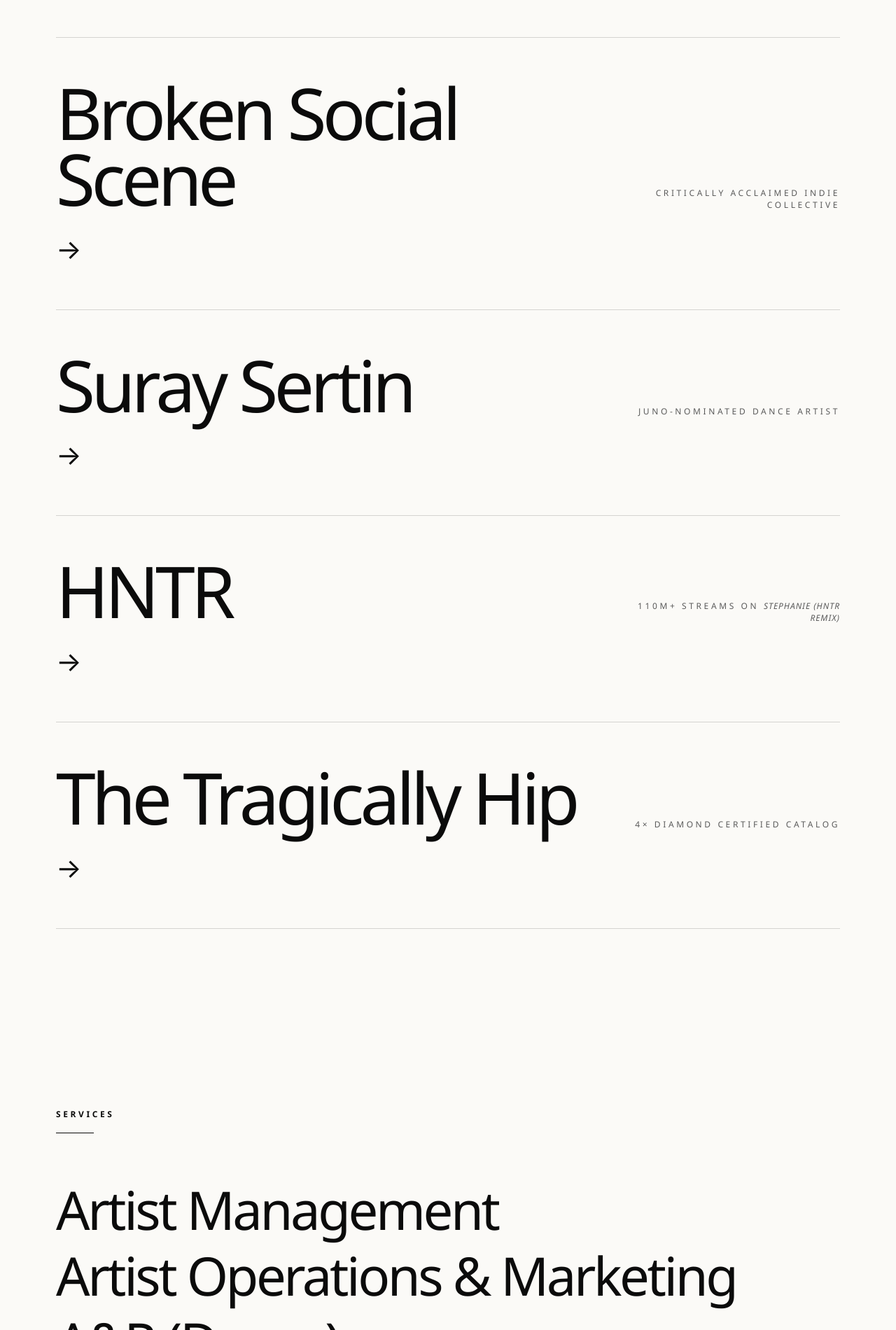
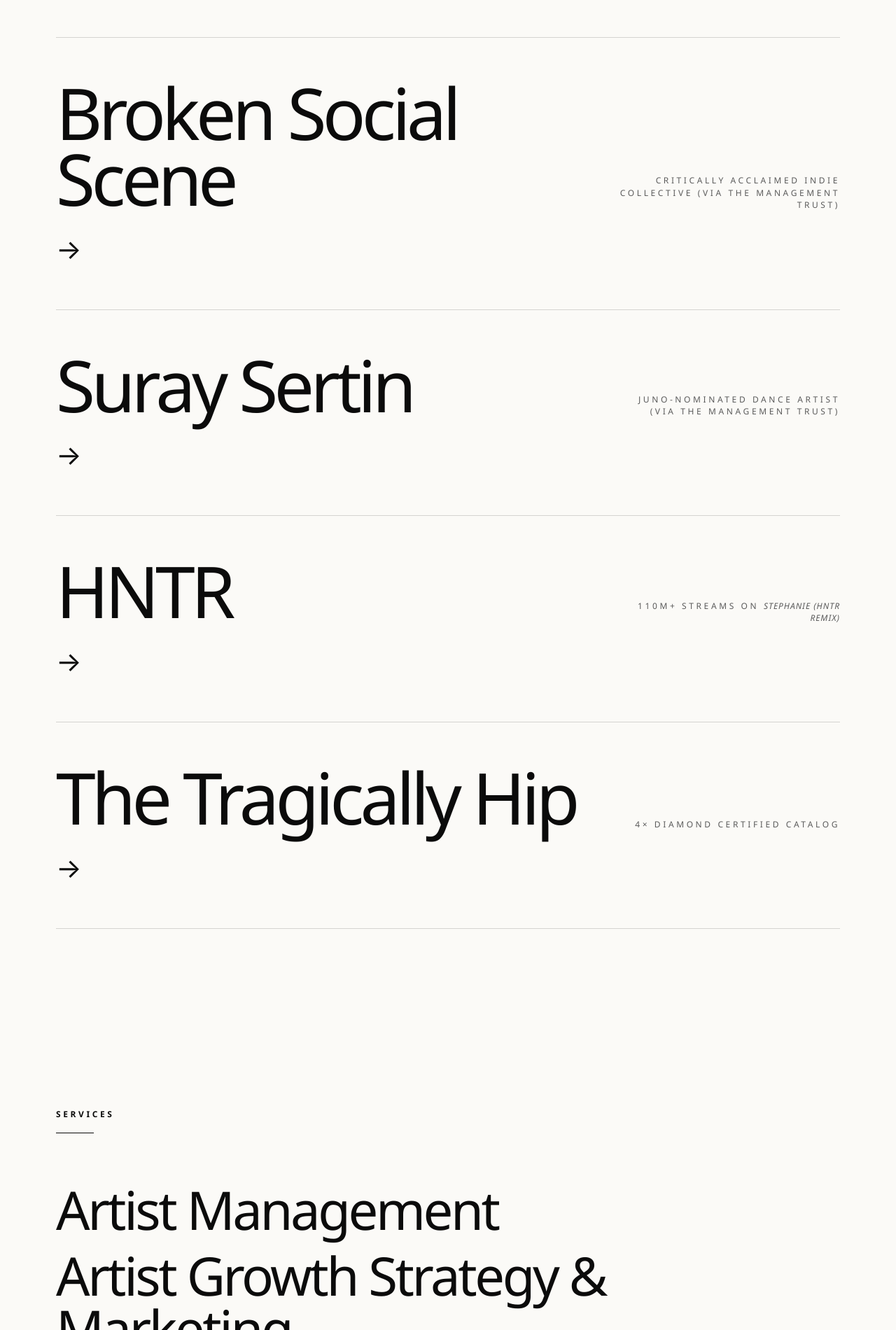
Before and after one commit to heffordmgmt/heffordmgmt_site, a plain HTML site: page index.html in a window 1280 px wide. Shown: the part 900-2800 px from the top of the page at 70% size. Drawn offline with Linux system fonts and the light colour scheme.

Commit message:
sept 3rd changes 2

```diff
--- a/index.html
+++ b/index.html
@@ -34,7 +34,6 @@
   <main id="top">
 
     <section class="hero section reveal">
-      <p class="eyebrow">Artist Management / Operations / A&amp;R</p>
       <h1>Ryan Hefford</h1>
     </section>
 
@@ -52,7 +51,7 @@
           rel="noopener noreferrer">
 
           <span class="work-name">Broken Social Scene</span>
-          <span class="work-detail">Critically acclaimed indie collective</span>
+          <span class="work-detail">Critically acclaimed indie collective (via The Management Trust)</span>
 
         </a>
 
@@ -62,7 +61,7 @@
           rel="noopener noreferrer">
 
           <span class="work-name">Suray Sertin</span>
-          <span class="work-detail">JUNO-nominated dance artist</span>
+          <span class="work-detail">JUNO-nominated dance artist (via The Management Trust)</span>
 
         </a>
 
@@ -98,10 +97,9 @@
 
       <ul class="service-list">
         <li>Artist Management</li>
-        <li>Artist Operations & Marketing</li>
+        <li>Artist Growth Strategy & Marketing</li>
         <li>A&amp;R (Dance)</li>
         <li>Music Business Operations</li>
-        <li>Grant Writing</li>
       </ul>
 
     </section>
```
